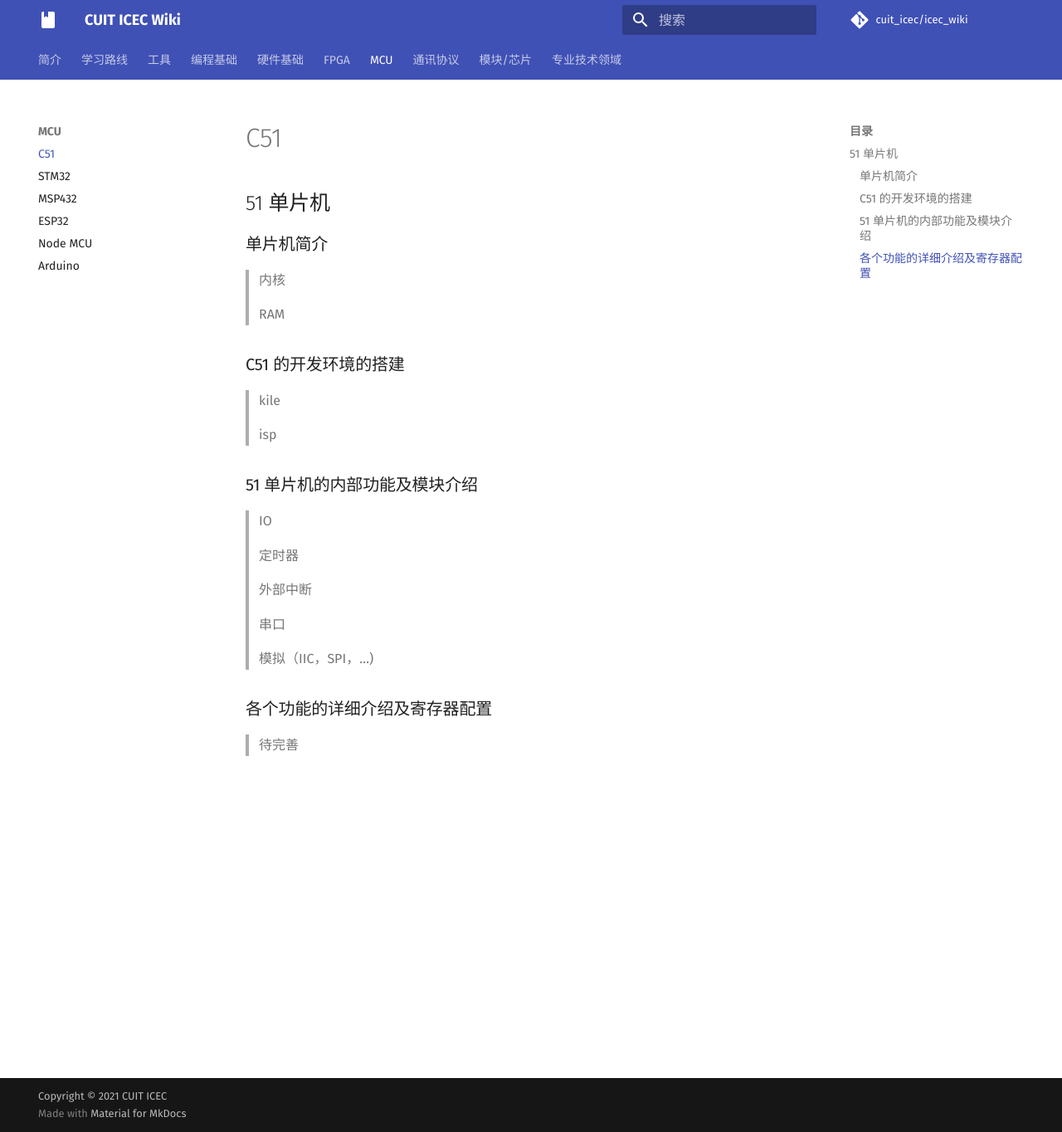
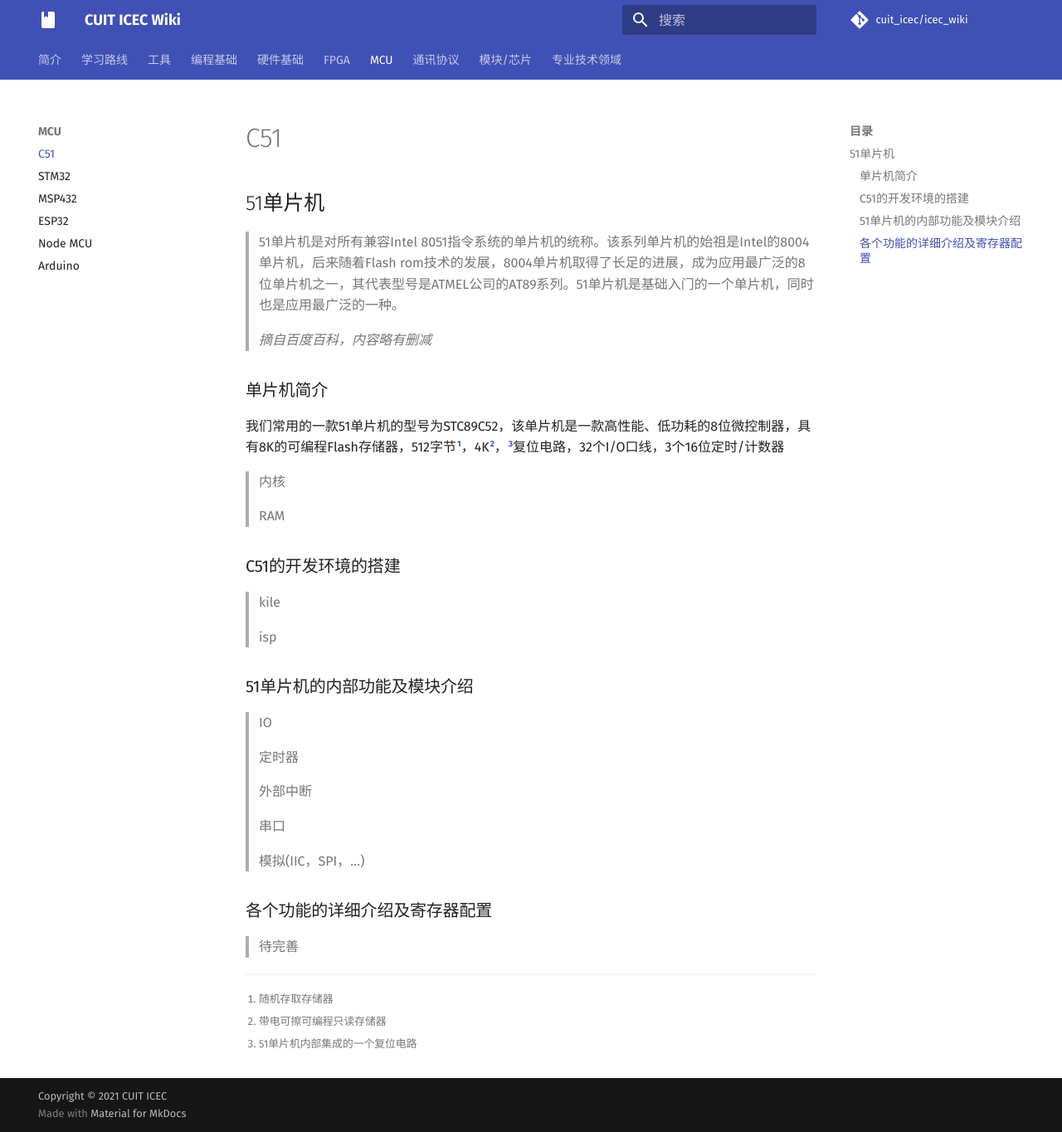
Before and after one commit to cuit-icec/cuit-icec.github.io, an MkDocs documentation site: the page built from docs/mcu/c51.md, in a window 1280 px wide and 1364 px high. Shown: the whole window at 83% size. Built offline with MkDocs 1.6.1 and Material for MkDocs 9.7.7, drawn with Linux system fonts in a browser that asks for light colours; nearby versions of some CDN libraries; comment, search, counter and statistics services are not loaded.

Commit message:
51简介部分完善，框架完善

```diff
--- a/docs/mcu/c51.md
+++ b/docs/mcu/c51.md
@@ -1,18 +1,24 @@
-## 51 单片机
+## 51单片机
+
+> 51单片机是对所有兼容Intel 8051指令系统的单片机的统称。该系列单片机的始祖是Intel的8004单片机，后来随着Flash rom技术的发展，8004单片机取得了长足的进展，成为应用最广泛的8位单片机之一，其代表型号是ATMEL公司的AT89系列。51单片机是基础入门的一个单片机，同时也是应用最广泛的一种。
+>
+> *摘自百度百科，内容略有删减*
 
 ### 单片机简介
+
+我们常用的一款51单片机的型号为STC89C52，该单片机是一款高性能、低功耗的8位微控制器，具有8K的可编程Flash存储器，512字节[^RAM]，4K[^EEPROM]，[^MAX810]复位电路，32个I/O口线，3个16位定时/计数器
 
 > 内核
 >
 > RAM
 
-### C51 的开发环境的搭建
+### C51的开发环境的搭建
 
 > kile
 >
 > isp
 
-### 51 单片机的内部功能及模块介绍
+### 51单片机的内部功能及模块介绍
 
 > IO
 >
@@ -22,8 +28,12 @@
 >
 > 串口
 >
-> 模拟（IIC，SPI，…)
+> 模拟(IIC，SPI，…)
 
 ### 各个功能的详细介绍及寄存器配置
 
 > 待完善
+
+[^RAM]: 随机存取存储器
+[^EEPROM]: 带电可擦可编程只读存储器
+[^MAX810]: 51单片机内部集成的一个复位电路
```
